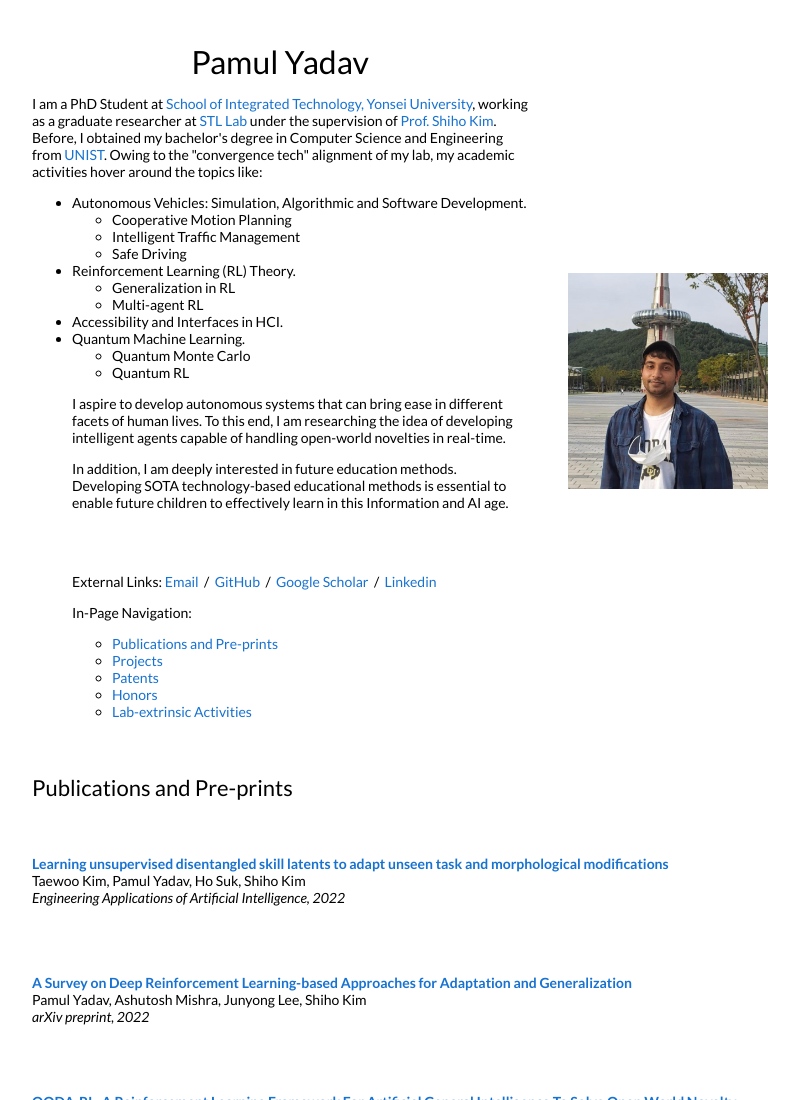
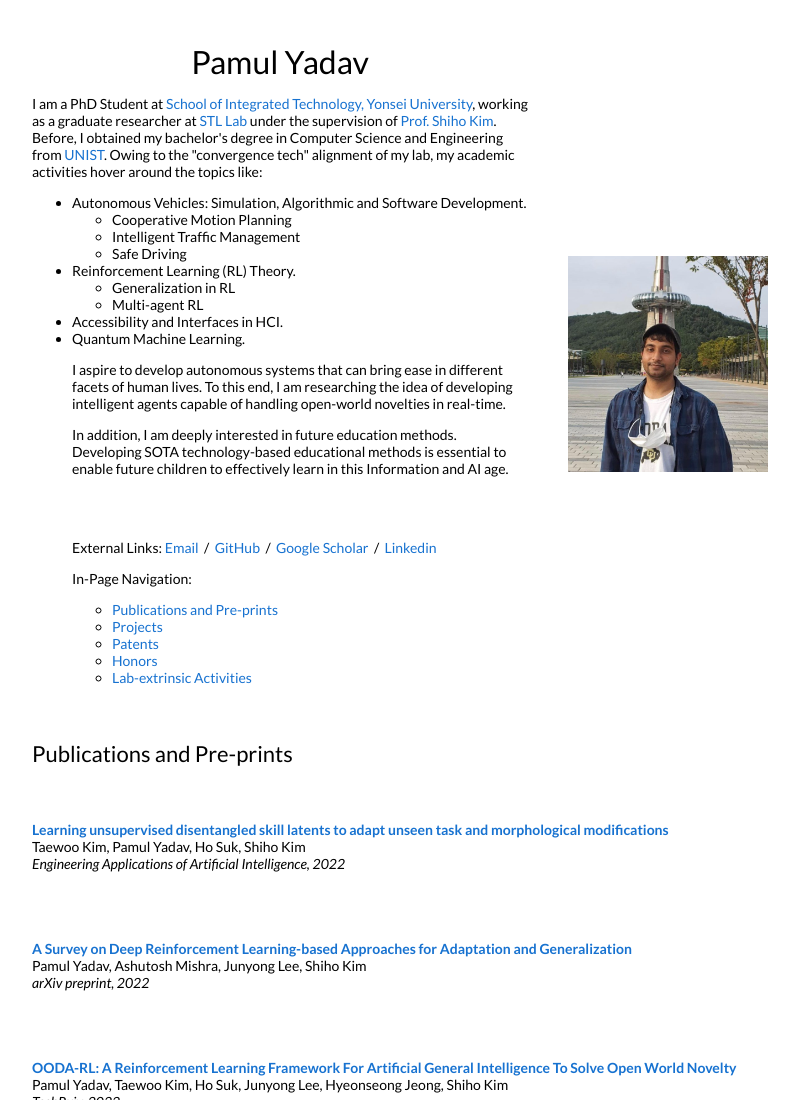
Before and after one commit to pamulism/pamulism.github.io, a plain HTML site: page index.html in a window 1280 px wide. Shown: the top 1100 px of the page, without its empty margins (228-1027 px from the left). Drawn offline with Linux system fonts and the light colour scheme.

Commit message:
Update index.html

```diff
--- a/index.html
+++ b/index.html
@@ -87,10 +87,6 @@
                 </ul>
             		<li>Accessibility and Interfaces in HCI.  </li>
                 <li>Quantum Machine Learning.  </li>
-                <ul>
-                  <li> Quantum Monte Carlo</li>
-                  <li> Quantum RL </li>
-            	</ul>
 
             </p>
 
```
